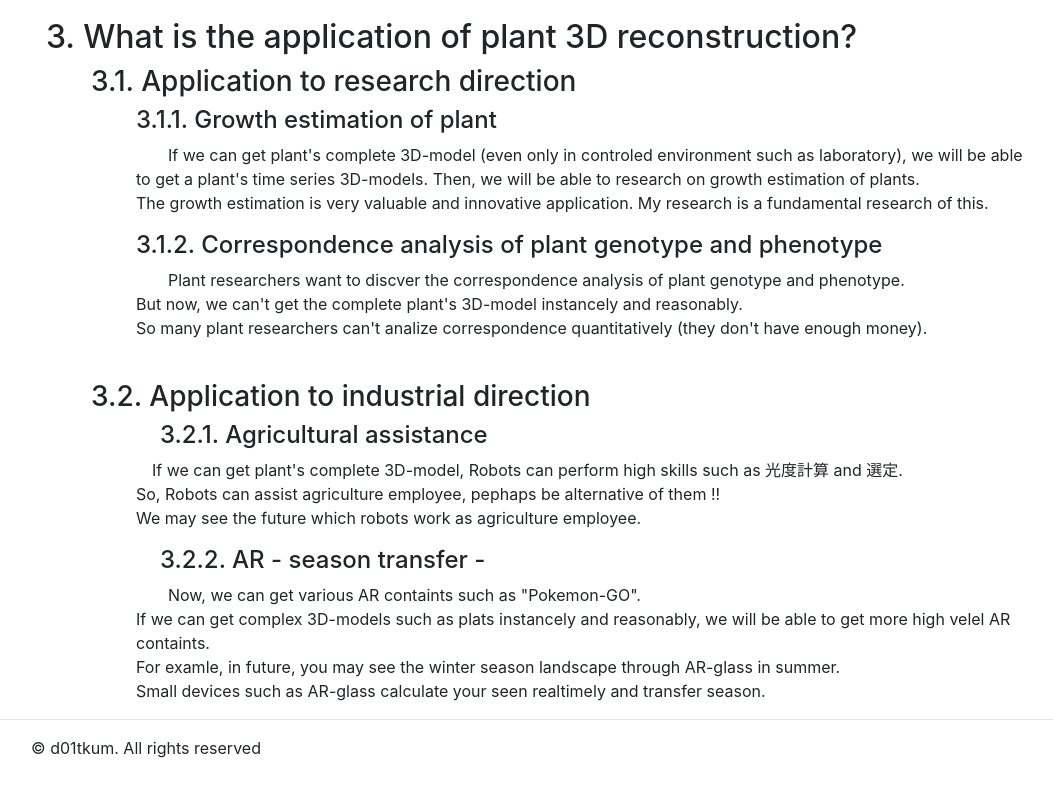
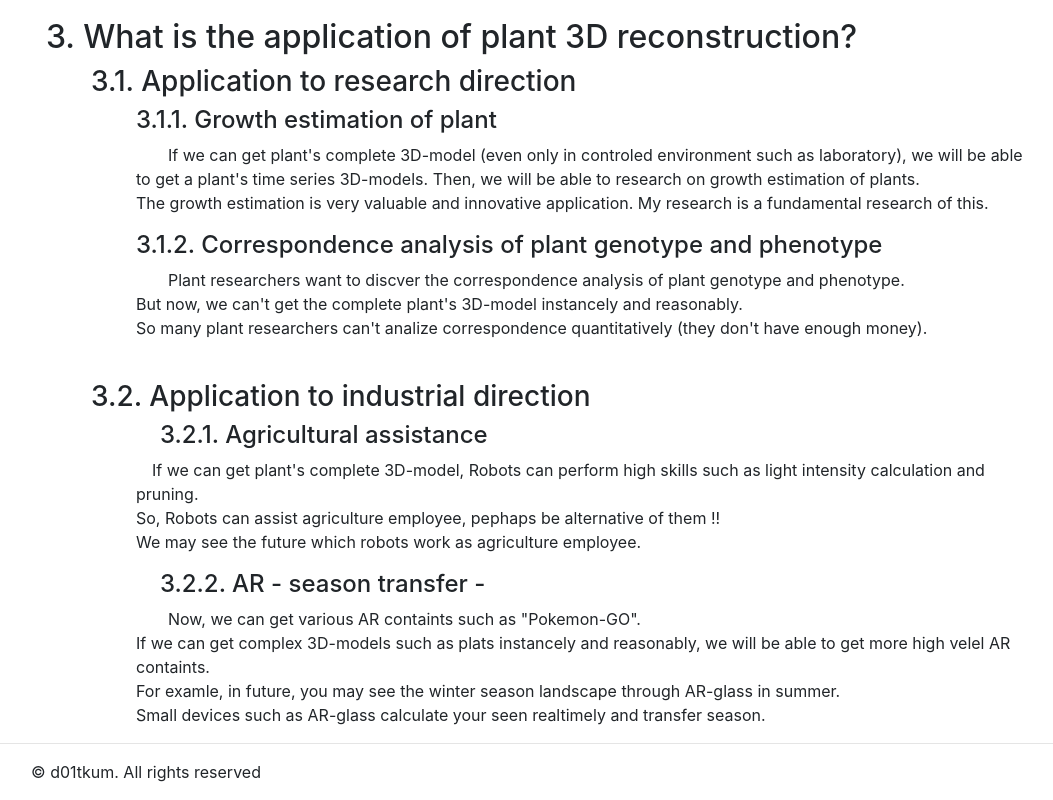
Before and after one commit to d01tkum/d01tkum.github.io, a plain HTML site: page research.html in a window 1280 px wide. Shown: the part 2183-2983 px from the top of the page, without its empty margins (54-1107 px from the left). Before the commit the page ends 2959 px from the top, so only its background shows below. Drawn offline with nearby package versions, Linux system fonts and the light colour scheme.

Commit message:
剪定-> pruning

```diff
--- a/research.html
+++ b/research.html
@@ -198,7 +198,7 @@
                 <div class="container">
                 <div class="container">
                     <h4>　3.2.1. Agricultural assistance</h4>
-                    <p>　If we can get plant's complete 3D-model, Robots can perform high skills such as 光度計算 and 選定.<br>
+                    <p>　If we can get plant's complete 3D-model, Robots can perform high skills such as light intensity calculation and pruning.<br>
                         So, Robots can assist agriculture employee, pephaps be alternative of them !!<br>
                         We may see the future which robots work as agriculture employee.
                     </p>
```
